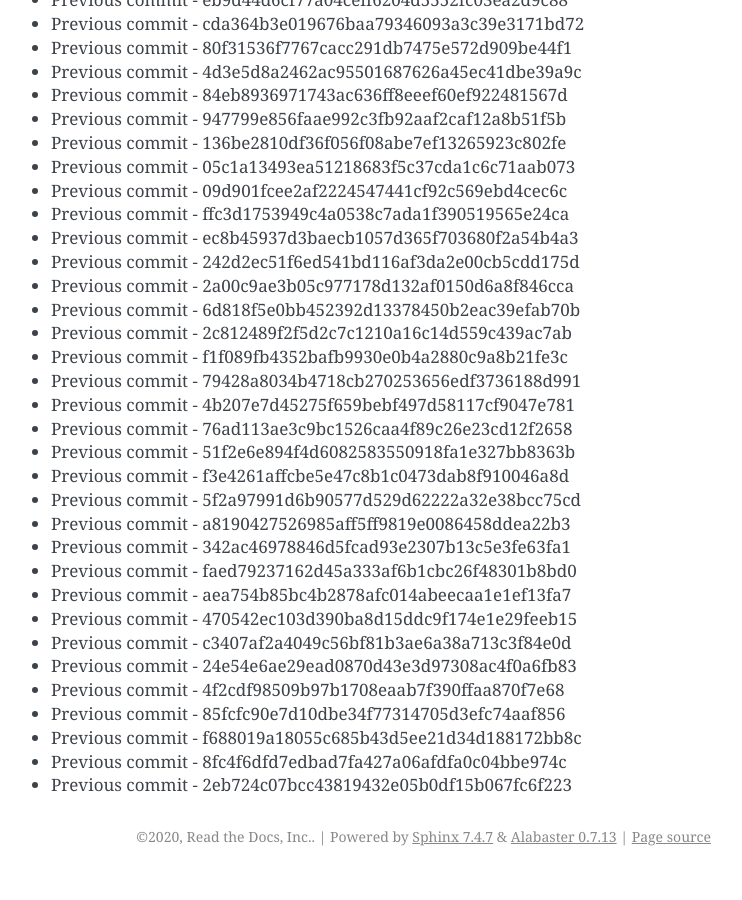
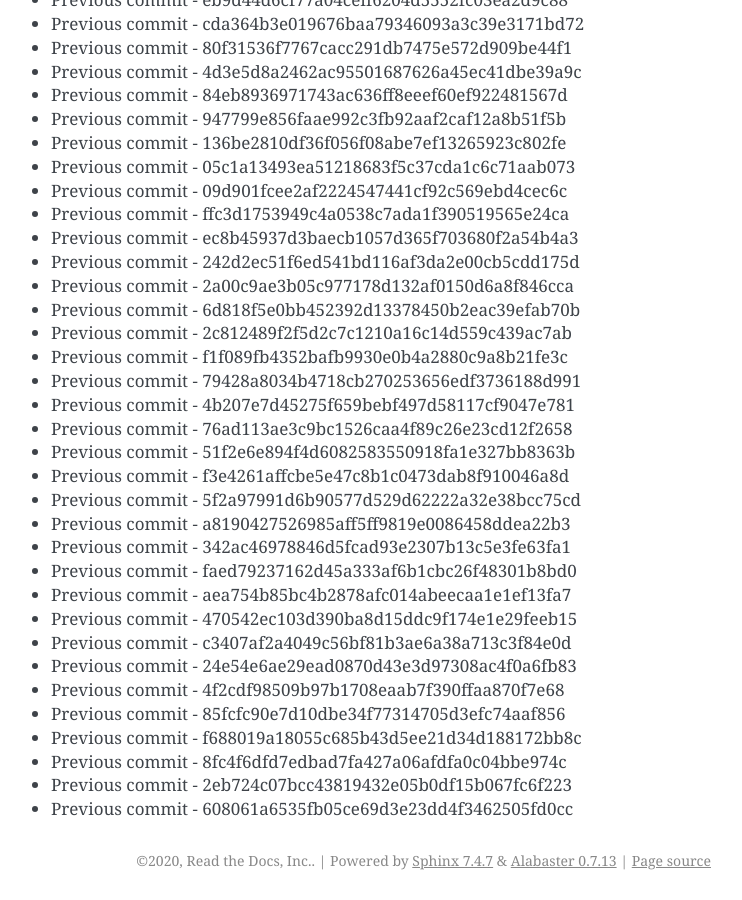
Before and after one commit to readthedocs/rtd-git-stresstest, a Sphinx documentation site: the page built from docs/updates.rst, in a window 1280 px wide and 900 px high, scrolled down 8080 px. Shown: the whole window, without its empty margins (399-1141 px from the left). Built offline with Sphinx 7.4.7, drawn with Linux system fonts in a browser that asks for light colours; before the commit the page ends 8956 px from its top, so only the background shows below that.

Commit message:
Generating commit from previous: 608061a6535fb05ce69d3e23dd4f3462505fd0cc

```diff
--- a/docs/updates.rst
+++ b/docs/updates.rst
@@ -371,3 +371,4 @@ It can be tested for any performance characteristics.
 * Previous commit - f688019a18055c685b43d5ee21d34d188172bb8c
 * Previous commit - 8fc4f6dfd7edbad7fa427a06afdfa0c04bbe974c
 * Previous commit - 2eb724c07bcc43819432e05b0df15b067fc6f223
+* Previous commit - 608061a6535fb05ce69d3e23dd4f3462505fd0cc
```
